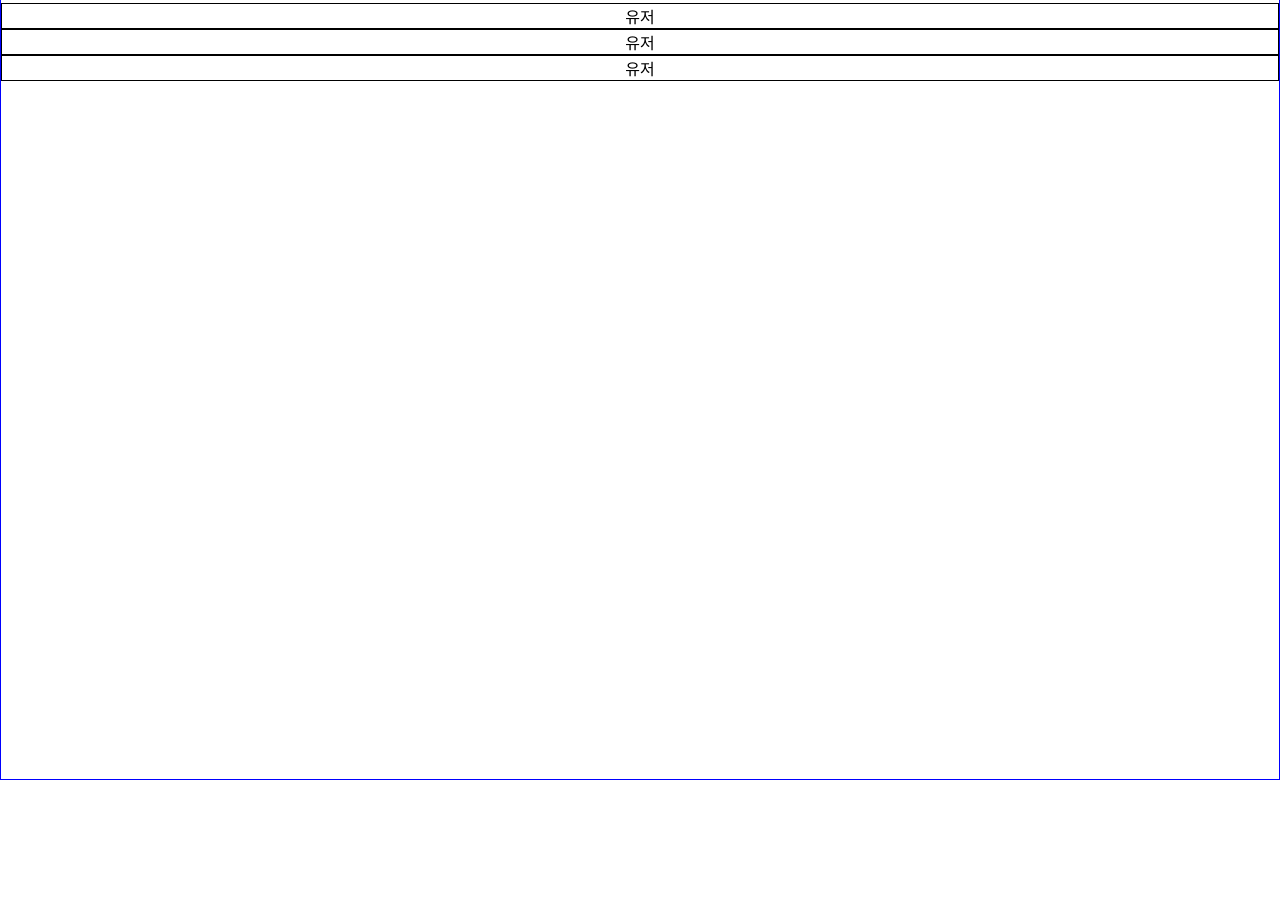
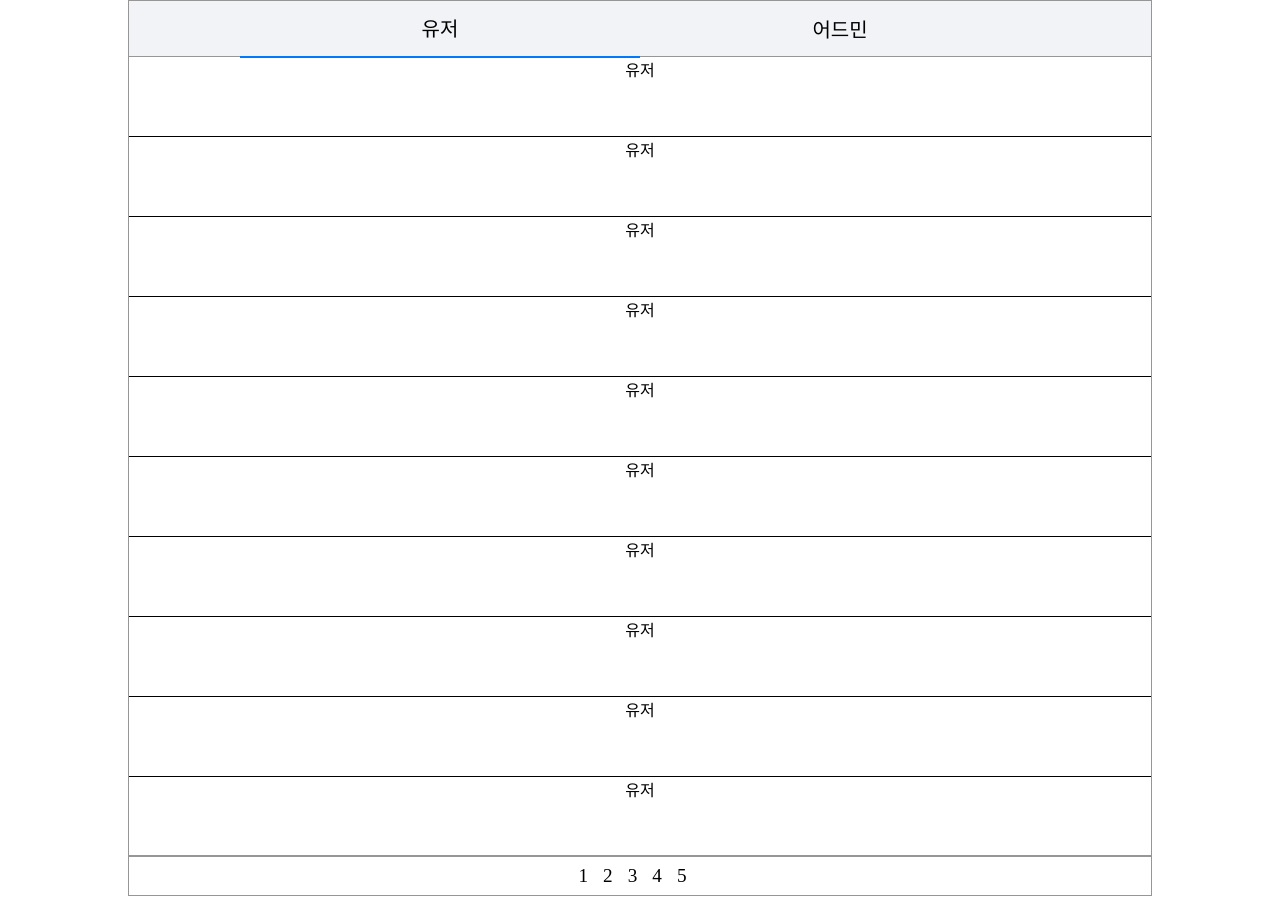
Before and after one commit to D-Store/D-store-practice, a React (Create React App) app: page /admin/main in a window 1280 px wide. Shown: the part 180-1100 px from the top of the page. Before the commit the page ends 960 px from the top, so only its background shows below. Built offline with nearby package versions, Linux system fonts and the light colour scheme.

Commit message:
[UPDATE]adminMain form

```diff
--- a/src/components/Admin/Main/AdminMain.css
+++ b/src/components/Admin/Main/AdminMain.css
@@ -1,21 +1,87 @@
 .admin-main-form {
-    height: 100vh;
+    height: 140vh;
 }
 
 .admin-main-title {
-    border: 1px solid black;
-    width: 100%;
+    margin-top: 3vh;
+    width: 80%;
     height: 100px;
     display: flex;
     align-items: center;
+    margin-left: auto;
+    margin-right: auto;
+    font-size: 2rem;
+    font-weight: 600;
+    padding-left: 50px;
+    box-sizing: border-box;
 }
 
 .admin-main-text{
-    border: 1px solid blue;
-    height: 100vh;
+    border: 1px solid rgb(150, 150, 150);
+    height: 107vh;
+    width: 80%;
     text-align: center;
+    margin-left: auto;
+    margin-right: auto;
+    box-sizing: border-box;
+}
+
+.admin-main-text-title {
+    box-sizing: border-box;
+    border-bottom: 1px solid rgb(150, 150, 150);
+    height:7vh;
+    display: flex;
+    justify-content: center;
+    align-items: center;
+    background-color: #f1f3f6;
+}
+
+.admin-main-text-title-item-user {
+    font-size: 1.25rem;
+    font-weight: 400;
+    height: 7vh;
+    display: flex;
+    align-items: center;
+    justify-content: center;
+    width: 400px;
+
+}
+
+.admin-main-text-title-item-admin {
+    font-size: 1.25rem;
+    font-weight: 400;
+    height: 7vh;
+    display: flex;
+    align-items: center;
+    justify-content: center;
+    width: 400px;
+}
+
+.clicked {
+    border-bottom: 2px solid #0078ff;
+
 }
 
 .admin-main-text-items {
-    border: 1px solid black;
+    border-bottom: 1px solid black;
+    box-sizing: border-box;
+    height: 10vh;
 }
+
+.admin-main-page-div {
+    border: 1px solid rgb(150, 150, 150);
+    width: 80%;
+    height: 5vh;
+    display: flex;
+    justify-content: center;
+    margin-left: auto;
+    margin-right: auto;
+    box-sizing: border-box;
+}
+
+.admin-main-page-div-items {
+    display: flex;
+    margin-right: 15px;
+    align-items: center;
+    font-size: 1.2rem;
+}
--- a/src/components/Admin/Main/AdminMain.jsx
+++ b/src/components/Admin/Main/AdminMain.jsx
@@ -1,14 +1,53 @@
 import React from 'react'
 import './AdminMain.css'
 
-const AdminMain = () => {
+const AdminMain = ({
+    changeClassUser,
+    changeClassAdmin,
+    onClickChangeUserCss,
+    onClickChangeAdminCss
+}) => {
     return(
         <div className="admin-main-form">
             <div className="admin-main-title">
                     유저 정보
             </div>
             <div className="admin-main-text">
-                회원정보표시
+                <div className="admin-main-text-title">
+                    <div
+                    className={changeClassUser ? "admin-main-text-title-item-user clicked":"admin-main-text-title-item-user"}
+                    onClick={()=>{onClickChangeUserCss()}}
+                    >
+                        유저
+                    </div>
+                    <div
+                    className={changeClassAdmin ? "admin-main-text-title-item-admin clicked":"admin-main-text-title-item-admin"}
+                    onClick={()=>{onClickChangeAdminCss()}}
+                    >
+                        어드민
+                    </div>
+                </div>
+                <div className="admin-main-text-items">
+                    유저
+                </div>
+                <div className="admin-main-text-items">
+                    유저
+                </div>
+                <div className="admin-main-text-items">
+                    유저
+                </div>
+                <div className="admin-main-text-items">
+                    유저
+                </div>
+                <div className="admin-main-text-items">
+                    유저
+                </div>
+                <div className="admin-main-text-items">
+                    유저
+                </div>
+                <div className="admin-main-text-items">
+                    유저
+                </div>
                 <div className="admin-main-text-items">
                     유저
                 </div>
@@ -19,6 +58,13 @@ const AdminMain = () => {
                     유저
                 </div>
             </div>
+            <div className="admin-main-page-div">
+                <div className="admin-main-page-div-items">1</div>
+                <div className="admin-main-page-div-items">2</div>
+                <div className="admin-main-page-div-items">3</div>
+                <div className="admin-main-page-div-items">4</div>
+                <div className="admin-main-page-div-items">5</div>
+            </div>
         </div>
     )
 }
--- a/src/containers/Admin/Main/AdminMainContainer.jsx
+++ b/src/containers/Admin/Main/AdminMainContainer.jsx
@@ -1,12 +1,31 @@
-import React from 'react'
+import React, { useState } from 'react'
 import AdminMain from '../../../components/Admin/Main/AdminMain';
 import Header from '../../../components/common/Header/Header'
 
 const AdminMainContainer = () => {
+
+    const [changeClassUser,setChangeClassUser] = useState(true);
+    const [changeClassAdmin,setChangeClassAdmin] = useState(false);
+
+    const onClickChangeUserCss = (e) => {
+        setChangeClassUser(true)
+        setChangeClassAdmin(false)
+    }
+
+    const onClickChangeAdminCss = () => {
+        setChangeClassUser(false)
+        setChangeClassAdmin(true)
+    }
+
     return(
         <>
         <Header />
-        <AdminMain />
+        <AdminMain
+        changeClassUser={changeClassUser}
+        changeClassAdmin={changeClassAdmin}
+        onClickChangeUserCss={onClickChangeUserCss}
+        onClickChangeAdminCss={onClickChangeAdminCss}
+        />
         </>
     )
 }
```
